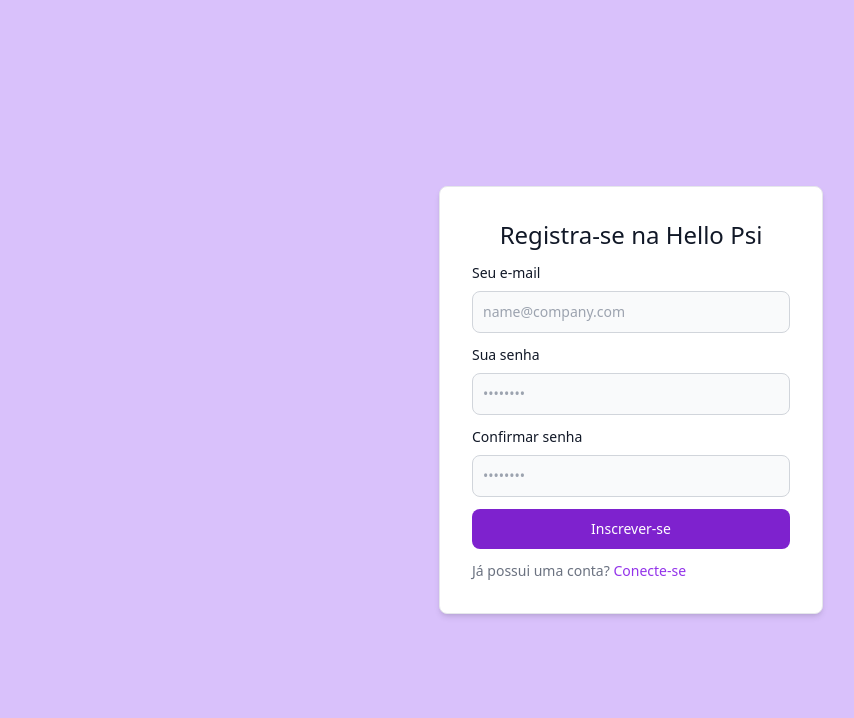
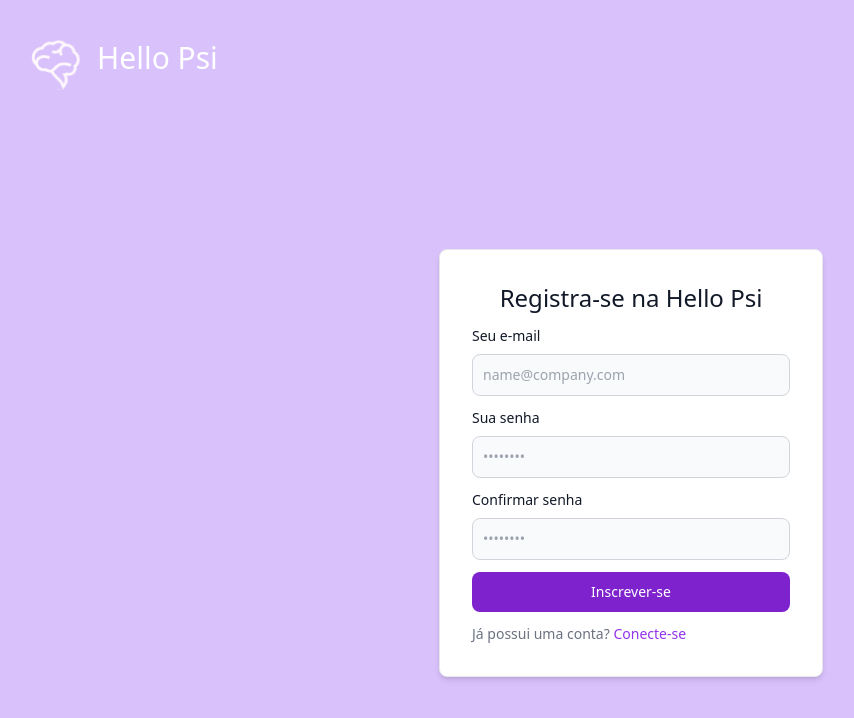
Before and after one commit to paulobahia/PI, a React (Vite) app: page /signin in a window 1280 px wide. Shown: the top 718 px of the page, without its empty margins (9-863 px from the left). Built offline with nearby package versions, Linux system fonts and the light colour scheme.

Commit message:
Preguiça

```diff
--- a/src/pages/Signin/index.jsx
+++ b/src/pages/Signin/index.jsx
@@ -1,6 +1,7 @@
 import React, { useContext, useRef, useState } from "react";
 import { AuthContext } from "../../contexts/Auth";
 import { useNavigate } from "react-router-dom";
+import { logo } from "../../../assets";
 
 
 export const Signin = () => {
@@ -21,15 +22,22 @@
     try {
       setError("");
       await createUser(emailRef.current.value, passwordRef.current.value);
-      navigate('/')
-    } catch (erro){
+      navigate('/form')
+    } catch (erro) {
       console.log(erro)
     }
   }
   return (
 
-    <div className='bg-pastel w-screen'>
-      <div className='flex justify-center h-screen items-center'>
+    <div className='bg-pastel h-screen'>
+      <div className="p-10 flex">
+        <div className="flex text-center">
+          <img src={logo} alt="hellopsi" className="w-[50px] h-[50px]" />
+          <h5 className="text-3xl ml-4 font-medium text-white bold text-center">Hello Psi</h5>
+        </div>
+      </div>
+
+      <div className='flex h-5/6 justify-center items-center'>
         <div className="w-full max-w-sm p-4 bg-white border border-gray-200 rounded-lg shadow-md sm:p-6 md:p-8 dark:bg-gray-800 dark:border-gray-700">
           <form className="space-y-3" action="#">
             <h5 className="text-2xl font-medium text-gray-900 text-center dark:text-white">Registra-se na Hello Psi</h5>
@@ -37,14 +45,24 @@
               <label className="block mb-2 text-sm font-medium text-gray-900 dark:text-white">Seu e-mail</label>
               <input type="text" ref={emailRef} className="bg-gray-50 border border-gray-300 text-gray-900 text-sm rounded-lg focus:ring-blue-500 focus:border-blue-500 block w-full p-2.5 dark:bg-gray-600 dark:border-gray-500 dark:placeholder-gray-400 dark:text-white" placeholder="name@company.com" />
             </div>
-            <div>
-              <label className="block mb-2 text-sm font-medium text-gray-900 dark:text-white">Sua senha</label>
-              <input type="" ref={passwordRef} className="bg-gray-50 border border-gray-300 text-gray-900 text-sm rounded-lg focus:ring-blue-500 focus:border-blue-500 block w-full p-2.5 dark:bg-gray-600 dark:border-gray-500 dark:placeholder-gray-400 dark:text-white" placeholder="••••••••" />
-            </div>
-            <div>
-              <label className="block mb-2 text-sm font-medium text-gray-900 dark:text-white">Confirmar senha</label>
-              <input type="" ref={passwordConfirmRef} className="bg-gray-50 border border-gray-300 text-gray-900 text-sm rounded-lg focus:ring-blue-500 focus:border-blue-500 block w-full p-2.5 dark:bg-gray-600 dark:border-gray-500 dark:placeholder-gray-400 dark:text-white" placeholder="••••••••" />
-            </div>
+            {error == "Passwords do not match" ? <div>
+              <label className="block mb-2 text-sm font-medium text-red-400 dark:text-white">Sua senha</label>
+              <input type="password" ref={passwordRef} className="bg-gray-50 border border-red-500 text-red-500 text-sm rounded-lg focus:text-gray-900 focus:ring-blue-500 focus:border-blue-500 block w-full p-2.5 dark:bg-gray-600 dark:border-gray-500 dark:placeholder-gray-400 dark:text-white" placeholder="••••••••" />
+            </div> :
+              <div>
+                <label className="block mb-2 text-sm font-medium text-gray-900 dark:text-white">Sua senha</label>
+                <input type="password" ref={passwordRef} className="bg-gray-50 border border-gray-300 text-gray-900 text-sm rounded-lg focus:ring-blue-500 focus:border-blue-500 block w-full p-2.5 dark:bg-gray-600 dark:border-gray-500 dark:placeholder-gray-400 dark:text-white" placeholder="••••••••" />
+              </div>}
+            {error == "Passwords do not match" ? <div>
+              <label className="block mb-2 text-sm font-medium text-red-400 dark:text-white">Confirmar senha</label>
+              <input type="password" ref={passwordConfirmRef} className="bg-gray-50 border border-red-500 text-red-500 text-sm rounded-lg focus:text-gray-900 focus:ring-blue-500 focus:border-blue-500 block w-full p-2.5 dark:bg-gray-600 dark:border-gray-500 dark:placeholder-gray-400 dark:text-white" placeholder="••••••••" />
+            </div> :
+              <div>
+                <label className="block mb-2 text-sm font-medium text-gray-900 dark:text-white">Confirmar senha</label>
+                <input type="password" ref={passwordConfirmRef} className="bg-gray-50 border border-gray-300 text-gray-900 text-sm rounded-lg focus:ring-blue-500 focus:border-blue-500 block w-full p-2.5 dark:bg-gray-600 dark:border-gray-500 dark:placeholder-gray-400 dark:text-white" placeholder="••••••••" />
+              </div>
+            }
+            {error == "Passwords do not match" ?  <p class="text-red-500 text-xs italic">Senha Incorreta</p> : null}
             <button onClick={handlecreateUser} type="submit" className="w-full text-white bg-purple-700 hover:bg-purple-800 focus:ring-4 focus:outline-none focus:ring-blue-300 font-medium rounded-lg text-sm px-5 py-2.5 text-center dark:bg-blue-600 dark:hover:bg-blue-700 dark:focus:ring-blue-800">Inscrever-se</button>
             <div className="text-sm font-medium text-gray-500 dark:text-gray-300">
               Já possui uma conta?  <a href="/login" className="text-purple-600 hover:underline dark:text-purple-500">Conecte-se</a>
```
Also changed, not shown: src/pages/Form/index.jsx (+20 -22 lines).
